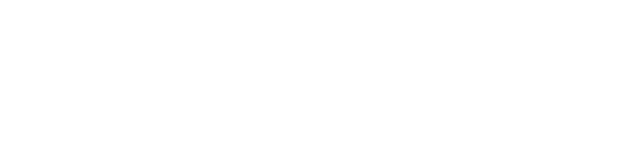
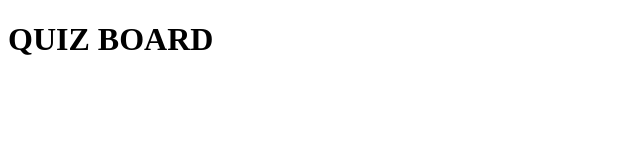
Before and after one commit to Dianakariuki/QUIZBOARD, a plain HTML site: page index.html in a window 1280 px wide. Shown: the whole page, without its empty margins (0-640 px from the left). Drawn offline with Linux system fonts and the light colour scheme.

Commit message:
This commit adds the first element of h1

```diff
--- a/index.html
+++ b/index.html
@@ -4,9 +4,10 @@
     <meta charset="UTF-8">
     <meta http-equiv="X-UA-Compatible" content="IE=edge">
     <meta name="viewport" content="width=device-width, initial-scale=1.0">
-    <title>Document</title>
+    <title>QUIZ BOARD</title>
 </head>
 <body>
+    <h1> QUIZ BOARD</h1>
 
 </body>
 </html>
```
